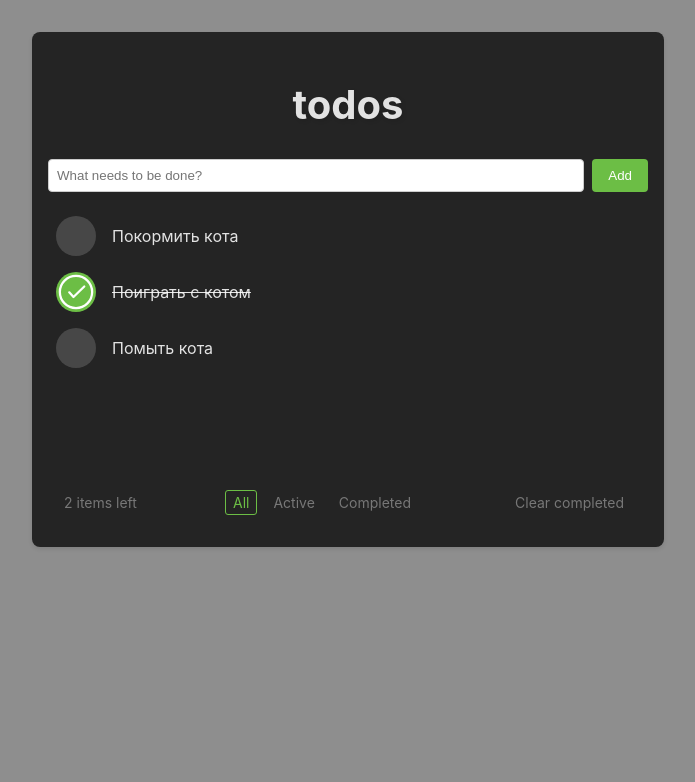
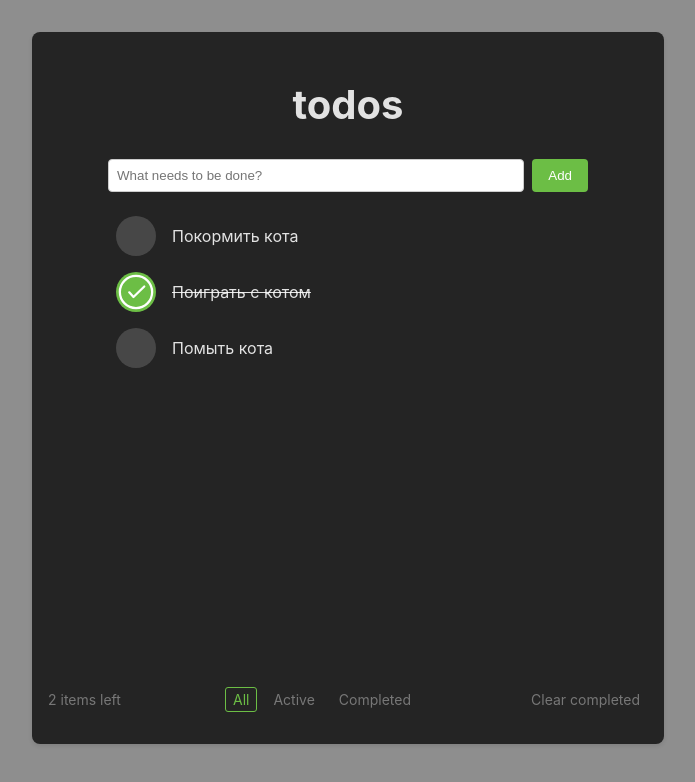
Before and after one commit to wintermute28/todo-mindbox, a React (Vite) app: page / in a window 1280 px wide. Shown: the top 782 px of the page, without its empty margins (292-987 px from the left). Built offline with nearby package versions, Linux system fonts and the light colour scheme.

Commit message:
Edit style

```diff
--- a/src/App.css
+++ b/src/App.css
@@ -1,7 +1,6 @@
 #root {
   max-width: 1280px;
   margin: 0 auto;
-  /* padding: 2rem; */
   text-align: center;
 }
 
@@ -12,18 +11,24 @@
   box-shadow: 0 2px 4px rgba(0, 0, 0, 0.1);
   border-radius: 8px;
   background-color: #242424;
+  min-height: 85vh;
+  display: flex;
+  flex-direction: column;
+  justify-content: space-between;
+  align-items: center;
+  transition: all 0.3s ease-in-out;
 }
 
 h1 {
   text-align: center;
   font-size: 2.5rem;
   margin-bottom: 1.5rem;
-  text-shadow: 2px 2px 4px rgba(0, 0, 0, 0.1);
 }
 
 .todo-list {
   margin-bottom: 1rem;
-  min-height: 250px;
+  flex-grow: 1;
+  width: 80%;
 }
 
 @media (max-width: 768px) {
@@ -40,8 +45,6 @@ h1 {
 @media (max-width: 480px) {
   .todo-app {
     margin: 0.5rem;
-    border-radius: 0;
-    box-shadow: none;
   }
 
   h1 {
@@ -49,3 +52,10 @@ h1 {
     margin-bottom: 1rem;
   }
 }
+
+@media (max-width: 360px) {
+  .todo-app {
+    border-radius: 0;
+    margin: 0;
+  }
+}
--- a/src/components/AddTodo/AddTodo.css
+++ b/src/components/AddTodo/AddTodo.css
@@ -2,6 +2,7 @@
   display: flex;
   gap: 0.5rem;
   margin-bottom: 1rem;
+  width: 80%;
 }
 
 .todo-input input {
--- a/src/components/FilterTodo/FilterTodo.css
+++ b/src/components/FilterTodo/FilterTodo.css
@@ -1,14 +1,13 @@
 .filters {
   display: flex;
+
   justify-content: space-between;
+  width: 100%;
   align-items: center;
   padding: 16px;
   font-size: 14px;
   color: #777;
   color: rgba(255, 255, 255, 0.87);
-  /* background: #fff; */
-  /* border-top: 1px solid #ededed; */
-  /* box-shadow: 0 1px 1px rgba(0, 0, 0, 0.1); */
 }
 
 .filter-buttons {
@@ -39,7 +38,6 @@
 }
 
 .filters:last-child {
-  margin-left: auto;
   color: #777;
 }
 
@@ -54,7 +52,6 @@
 
 @media (max-width: 768px) {
   .filter-buttons {
-    /* order: 1; */
     width: 100%;
     justify-content: center;
   }
```
